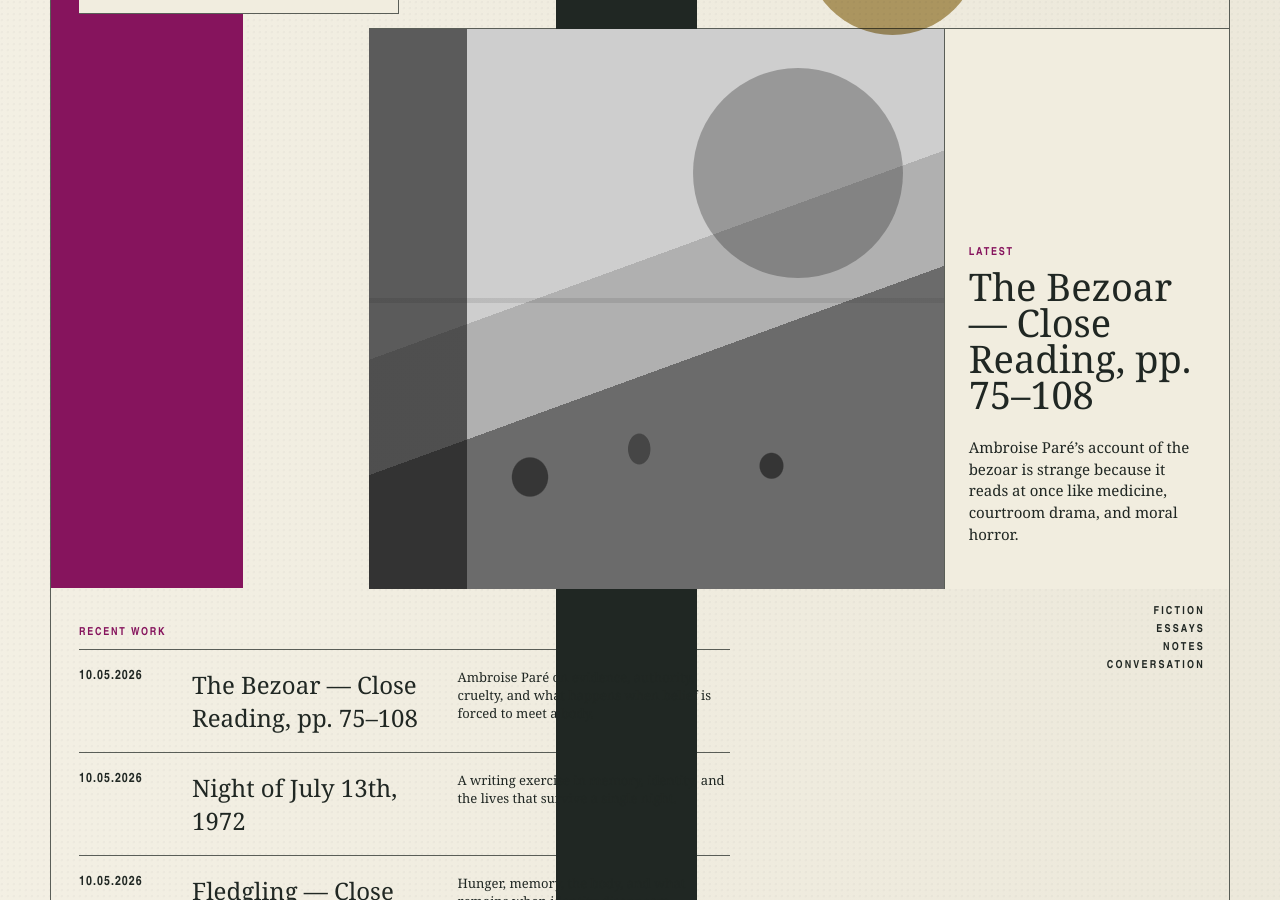
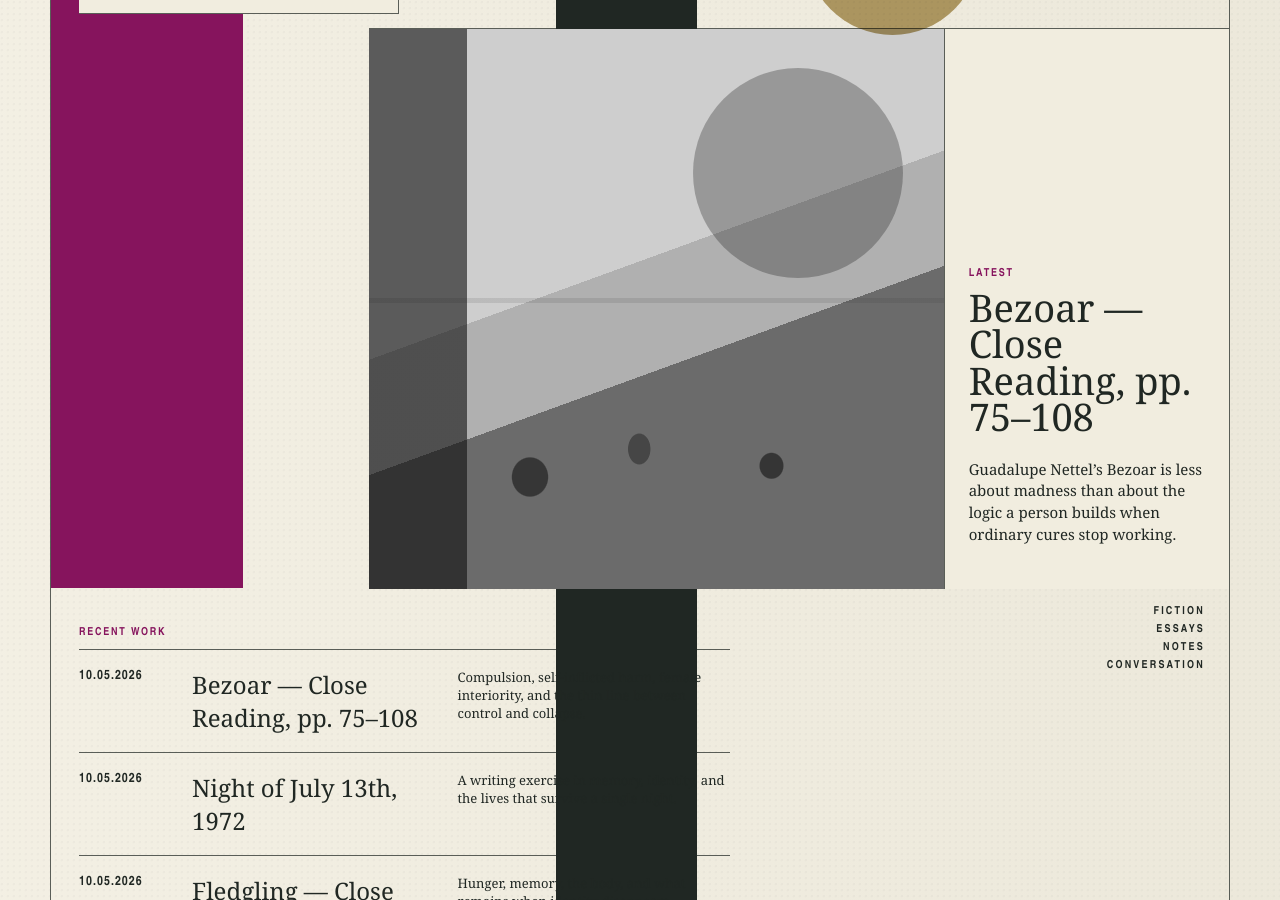
Before and after one commit to FrankBeatrice/field-notes, a Jekyll site: the page built from index.html, in a window 1280 px wide and 900 px high, scrolled down 539 px. Built offline with Jekyll 4.4.1, drawn with Linux system fonts in a browser that asks for light colours; some of the changed lines change nothing that is shown.

Commit message:
Rewrite Bezoar close reading around narrator psychology

```diff
--- a/_posts/2026-10-05-the-bezoar-close-reading-pages-75-108.md
+++ b/_posts/2026-10-05-the-bezoar-close-reading-pages-75-108.md
@@ -1,222 +1,303 @@
 ---
-title: "The Bezoar — Close Reading, pp. 75–108"
-subtitle: "Ambroise Paré on evidence, authority, cruelty, and what happens when belief is forced to meet a body."
+title: "Bezoar — Close Reading, pp. 75–108"
+subtitle: "Compulsion, self-inflicted harm, female interiority, and the thin line between control and collapse."
 category: Notes
 ---
-Ambroise Paré’s account of the bezoar is strange because it reads at once like medicine, courtroom drama, and moral horror.
+Guadalupe Nettel’s *Bezoar* is less about madness than about the logic a person builds when ordinary cures stop working.
 
-The object itself is almost secondary.
+The narrator knows she is not behaving normally.
 
-What matters is what people are willing to believe about it — and what they are willing to do to prove that belief wrong.
+That is what makes her compelling.
 
-## The bezoar is really a test of authority
+She names her own “compulsive tendencies.” She knows the doctor wants to classify them. She knows she is hurting herself. She understands that other people may see her behavior as irrational.
 
-The bezoar arrives with prestige already attached to it.
+But inside her own mind, the behavior still has structure.
 
-It is rare. Foreign. Expensive. Recommended by men close to power.
+That is where the story becomes uncomfortable.
 
-That matters because Paré is not simply arguing against a medical claim. He is arguing against **status masquerading as evidence**.
+## “Another supposed cure-all I had to contend with was the bezoar stone”
 
-The logic surrounding the stone is essentially:
+The bezoar matters because it promises something impossible:
 
-important people believe in it, therefore it must work.
+a universal antidote.
 
-Paré’s skepticism cuts through that immediately. Different poisons act differently. A universal antidote does not make much sense if the causes of harm are different.
+One object that can neutralize poison.
 
-That feels surprisingly modern.
+That idea mirrors the narrator’s entire life.
 
-Before the experiment even begins, Paré is already asking the better question:
+She keeps searching for her own cure-all:
 
-**What mechanism would make this claim true?**
+hair pulling.
+drugs.
+sex.
+Victor.
+the clinic.
+isolation.
+distance.
 
-## Evidence beats reputation
+Each one works for a moment.
 
-Paré’s instinct is empirical.
+None of them cures the underlying need.
 
-Do not ask who endorses the stone.
+The bezoar becomes less a literal object than a model for the way she thinks:
 
-Test it.
+**there must be something that will finally make this stop.**
 
-The bezoar therefore becomes part of a larger conflict between inherited knowledge and observed reality.
+## “Inflict on myself”
 
-The stone carries centuries of reputation. The poisoned body gives one brutal answer.
+The violence begins inward.
 
-The interesting part is that the experiment does not merely weaken the belief. It collapses the authority behind it.
+That matters.
 
-One dead man becomes more persuasive than generations of claims.
+The narrator is not introduced as someone who wants to harm others. She is someone who has learned to turn pressure against her own body.
 
-## But the experiment is morally contaminated
+She pulls out her hair.
 
-Paré looks modern when he demands evidence.
+She consumes it.
 
-He looks much less modern in how that evidence is obtained.
+She marks herself through repetition.
 
-A condemned cook is offered an apparent choice:
+The phrase “inflict on myself” is important because it shows awareness.
 
-die by hanging, or risk poison and possibly go free.
+She is not describing an accident.
 
-Technically, he consents.
+She recognizes herself as both the person suffering and the person causing the suffering.
 
-But what kind of consent exists when both alternatives begin with a death sentence?
+That split is central to the story.
 
-The experiment may be scientifically skeptical while still being ethically grotesque.
+She is victim and aggressor at the same time.
 
-That tension is probably the most interesting thing in the reading.
+## “Compulsive tendencies”
 
-**Good methodology does not automatically make a good experiment.**
+Calling them “compulsive tendencies” sounds clinical and almost harmless.
 
-## The condemned man becomes data
+The phrase creates distance.
 
-The cook begins as a person with a crime, a sentence, fear, and a desire to survive.
+It makes the behavior sound manageable, measurable, something that can be placed in a file.
 
-Once the trial begins, his body becomes evidence.
+But the lived experience is much messier.
 
-His vomiting, burning, bleeding, movements, and eventual death are observed almost as measurements.
+The narrator’s compulsions are not side effects of her personality.
 
-That shift is disturbing.
+They organize her world.
 
-The closer Paré looks medically, the easier it becomes for the reader to notice the distance between observer and subject.
+She feels pressure.
 
-The body is being read.
+She performs the ritual.
 
-The person inside it is disappearing.
+The pressure decreases.
 
-## The body settles the argument
+Then it returns.
 
-The story is filled with competing voices:
+That cycle becomes its own logic.
 
-the gentleman who believes in the bezoar;
-the king who wants the claim tested;
-Paré who doubts it;
-the apothecary who administers the poison;
-the prisoner who agrees because he wants to live.
+From the outside it looks irrational.
 
-Then the body gives the final answer.
+From the inside, it works just enough to be repeated.
 
-It burns.
+## “Much less try to cure”
 
-It bleeds.
+There is a difference between understanding a behavior and curing it.
 
-It dies.
+The story keeps exposing that gap.
 
-Paré later opens the body and reads the damage internally as further proof.
+The narrator can observe herself with remarkable precision.
 
-The structure is almost courtroom-like.
+She can describe what she does.
 
-Claim.
-Challenge.
-Experiment.
-Evidence.
-Verdict.
+She can anticipate judgment.
 
-The body is both witness and exhibit.
+She can identify patterns.
 
-## “Like a beast”
+But self-awareness does not equal control.
 
-One of the ugliest and most revealing details is the way the poisoned man is described on the ground, moving “like a beast.”
+That is one of the most unsettling things in the story.
 
-The phrase communicates the violence of the poison, but it also strips him of humanity at the precise moment when he is suffering most.
+She understands herself.
 
-That is worth noticing.
+She still cannot stop.
 
-Medical observation can create knowledge while also turning a human being into an object.
+The implication is that sanity may not depend simply on knowing what is happening.
 
-Paré may be describing what he sees accurately, but description itself is not neutral.
+You can know exactly what you are doing and still be unable to interrupt it.
 
-Who gets to remain a person in the narrative?
+## The “isolated Eden”
 
-Who becomes a specimen?
+The phrase “isolated Eden” is almost contradictory.
 
-## Power makes the experiment possible
+Eden should mean safety.
 
-The experiment could not happen without hierarchy.
+Isolation should mean protection.
 
-A king wants an answer.
+But the narrator’s isolation does not cure her.
 
-A condemned man has almost no bargaining power.
+It only changes the environment in which the compulsion operates.
 
-A physician has access to the body.
+That is important because she repeatedly imagines that if the world around her were arranged correctly, she might finally become calm.
 
-An apothecary has access to poison.
+A better place.
 
-The entire scene is powered by institutions.
+A better relationship.
 
-This makes the bezoar more than a story about superstition versus science.
+A better treatment.
 
-It is also about **who bears the cost when powerful people want certainty**.
+A better distance.
 
-The king gets knowledge.
+But the problem follows her.
 
-Paré gets evidence.
+The “Eden” is never really outside.
 
-The prisoner gets seven hours of agony.
+The thing she is trying to escape is carried inside her.
 
-## Paré’s skepticism has limits
+## The “two-faced little girl”
 
-Paré deserves credit for refusing to accept a universal cure simply because others believed in it.
+The “two-faced little girl” image feels like one of the clearest expressions of divided identity.
 
-But the text also shows a contradiction.
+There is the self presented to other people.
 
-He questions the authority of the stone more aggressively than he questions the authority of the social system surrounding the experiment.
+Then there is the private self governed by urges, rituals, and thoughts she cannot fully reconcile with that exterior.
 
-He can ask:
+“Two-faced” usually suggests dishonesty.
 
-**Does the bezoar work?**
+Here it feels closer to fragmentation.
 
-But he does not seem equally interested in asking:
+She is not necessarily lying.
 
-**Should this man be used to find out?**
+She is living in two realities at once:
 
-That difference matters.
+the social world where behavior has recognizable rules,
 
-Critical thinking can be narrow.
+and the private world where relief matters more than those rules.
 
-A person can challenge one assumption while remaining completely inside another.
+That division makes her frighteningly lucid.
 
-## The stone survives because people want it to work
+She can move between both.
 
-The deeper subject may not be the bezoar at all.
+## “Close to the Sea”
 
-It may be our desire for universal solutions.
+The sea matters because it is a boundary that does not look like one.
 
-A single object that defeats every poison is attractive because it simplifies fear.
+Land simply ends.
 
-Instead of understanding dozens of poisons, causes, symptoms, and treatments, one can possess the right stone.
+Then there is depth.
 
-The bezoar sells certainty.
+The narrator’s mental state works the same way.
 
-Paré’s experiment destroys that certainty.
+There is no obvious wall between control and collapse.
 
-This is why the reading feels larger than sixteenth-century medicine.
+No clean moment when she becomes a different person.
 
-Humans still want one explanation, one cure, one model, one expert, one object that removes uncertainty.
+She moves gradually toward the edge.
+
+That makes the sea the perfect setting for the final violence.
+
+It is open, beautiful, calm.
+
+And potentially fatal.
+
+The danger is not hidden.
+
+It is simply easy to look past.
+
+## Victor as mirror
+
+Victor understands her because he has his own compulsions.
+
+At first, that similarity creates intimacy.
+
+Eventually it becomes unbearable.
+
+He reflects too much back at her.
+
+His behavior makes her see her own.
+
+The person who understands her best becomes the person she most needs to escape.
+
+That is where love turns into surveillance.
+
+Each becomes evidence of the other’s disorder.
+
+## Murder and self-destruction begin to merge
+
+The threat of murder at the end does not feel separate from the self-inflicted harm that came before it.
+
+The direction changes.
+
+The logic does not.
+
+For most of the story, the body under attack is her own.
+
+Near the end, Victor becomes another possible site of removal.
+
+If he is part of the pressure, eliminating him begins to resemble eliminating a symptom.
+
+That is horrifying precisely because we can follow the reasoning.
+
+Not agree with it.
+
+Follow it.
+
+And that may be the sharpest line the story draws between sanity and collapse.
+
+## How someone in that state sees the world
+
+The narrator does not divide the world into rational and irrational.
+
+She divides it into:
+
+**what increases the pressure**
+and
+**what releases it.**
+
+That is the private system underneath the story.
+
+Hair pulling releases it.
+
+Drugs release it.
+
+Victor releases it.
+
+Then Victor causes it.
+
+Isolation promises to release it.
+
+The sea promises final release.
+
+Once that system becomes visible, the ending stops looking random.
+
+It becomes the end point of a logic that has been tightening for the entire story.
 
 ## What I would underline
 
-**Authority is not evidence.**
-The prestige surrounding the bezoar is part of what Paré is really testing.
+**“Another supposed cure-all I had to contend with was the bezoar stone.”**
+The narrator keeps searching for a single thing that can neutralize everything inside her.
 
-**Paré thinks mechanistically.**
-Different poisons have different effects, so one universal antidote immediately deserves skepticism.
+**“Inflict on myself.”**
+The violence begins inward before it ever turns outward.
 
-**The experiment is scientifically useful and ethically disturbing at the same time.**
-Those two judgments do not cancel each other out.
+**“Compulsive tendencies.”**
+Clinical language makes the behavior sound smaller than the experience itself.
 
-**The prisoner’s body becomes the argument.**
-His suffering supplies the evidence that theory and reputation could not.
+**“Much less try to cure.”**
+Understanding yourself is not the same thing as being able to stop yourself.
 
-**Power determines who gets experimented on.**
-The people seeking knowledge are not the people absorbing the risk.
+**“Isolated Eden.”**
+Changing the environment cannot remove something carried internally.
 
-**Skepticism can still have blind spots.**
-Paré questions medical authority while barely questioning the structure that lets him use a condemned man as proof.
+**“Two-faced little girl.”**
+The narrator lives between the face presented to the world and the private logic of compulsion.
+
+**“Close to the Sea.”**
+The edge between control and destruction is not a wall. It is a shoreline.
 
 ## Question to carry forward
 
-The reading leaves me with a question that feels bigger than the bezoar:
+> If someone understands that her behavior is irrational, but the behavior still feels internally necessary, where does sanity actually end?
 
-> If an experiment produces true knowledge through an unjust process, what exactly have we learned?
+Nettel never gives us a clean answer.
 
-Paré proves that the stone cannot be trusted.
+That is the point.
 
-He also unintentionally shows that evidence itself can have a human cost.
+The narrator is not frightening because she is impossible to understand.
+
+She is frightening because, from inside her mind, we can understand too much.
```
